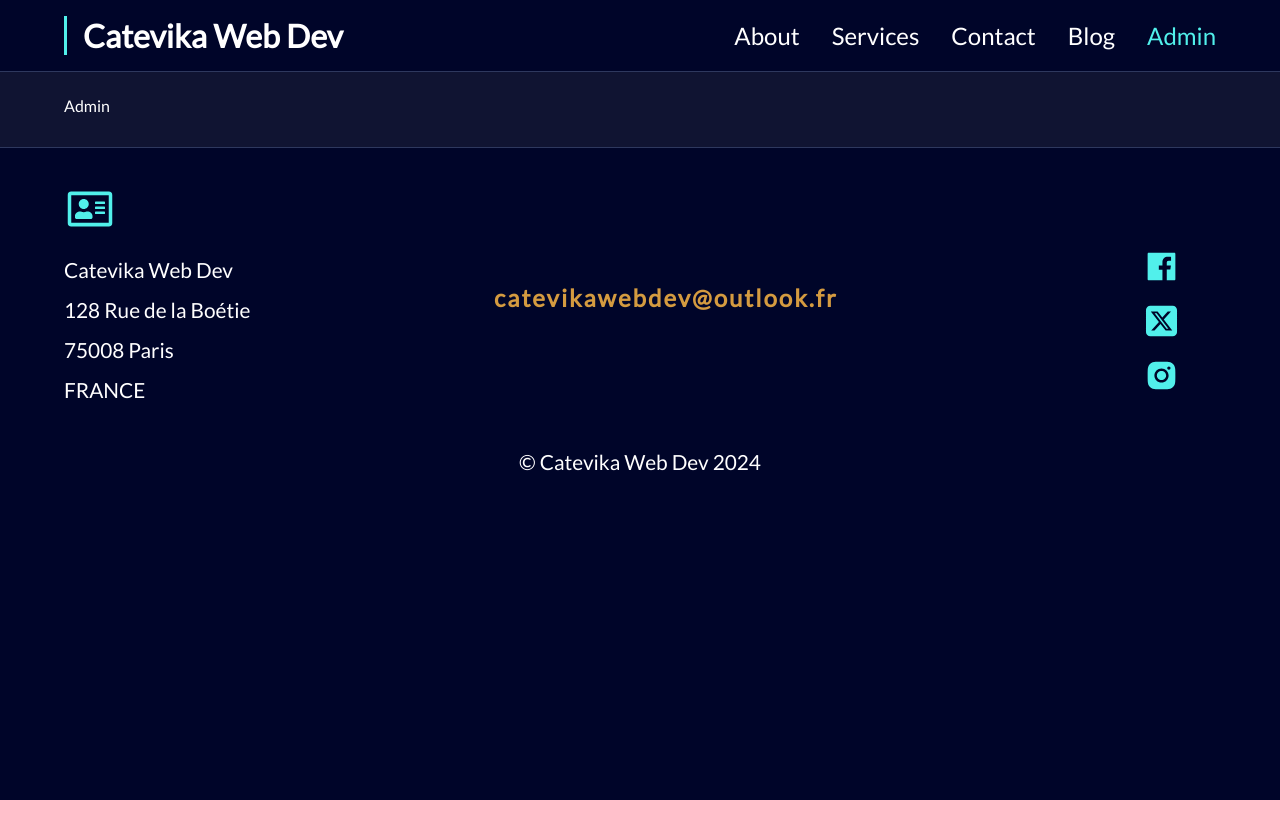
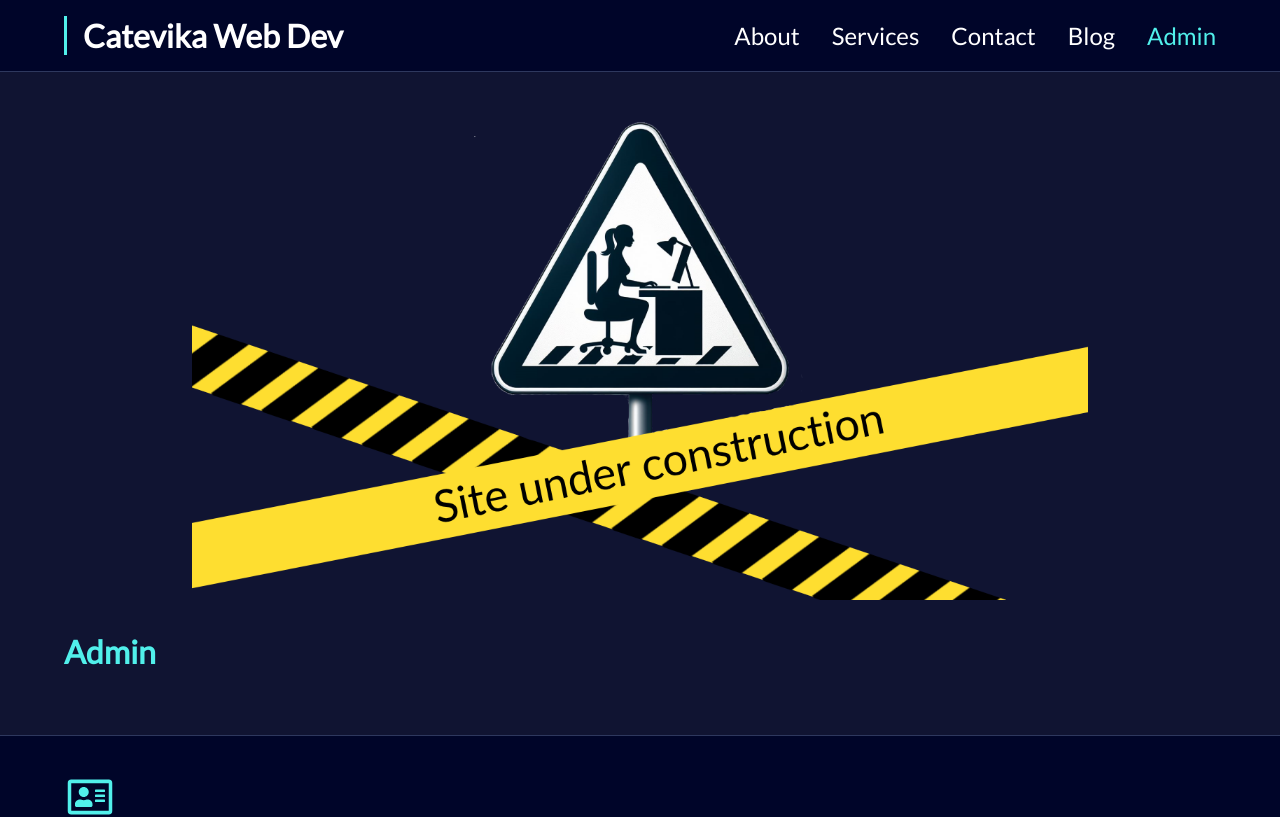
Before and after one commit to Catevika/catevikawebdev, a Next.js app: page /admin in a window 1280 px wide. Shown: the top 817 px of the page. Built offline with nearby package versions, Linux system fonts and the light colour scheme.

Commit message:
Add Site_under_construction to pending pages

```diff
--- a/src/app/admin/page.tsx
+++ b/src/app/admin/page.tsx
@@ -1,6 +1,12 @@
+import Image from 'next/image';
 
 export default function Admin() {
   return (
-    <main className='container'>Admin</main>
+    <main className='container'>
+      <div style={{ display: 'flex', justifyContent: 'center', alignItems: 'center', flexDirection: 'column' }}>
+        <Image src={'/images/Site_under_construction.png'} alt='' height={504} width={896} priority />
+      </div>
+      <h3>Admin</h3>
+    </main>
   );
 }
```
Also changed, not shown: src/app/blog/[slug]/page.tsx (+7 -1 lines), src/app/blog/page.tsx (+7 -1 lines), src/app/contact/page.tsx (+7 -1 lines), public/images/Site_under_construction.png (added).
